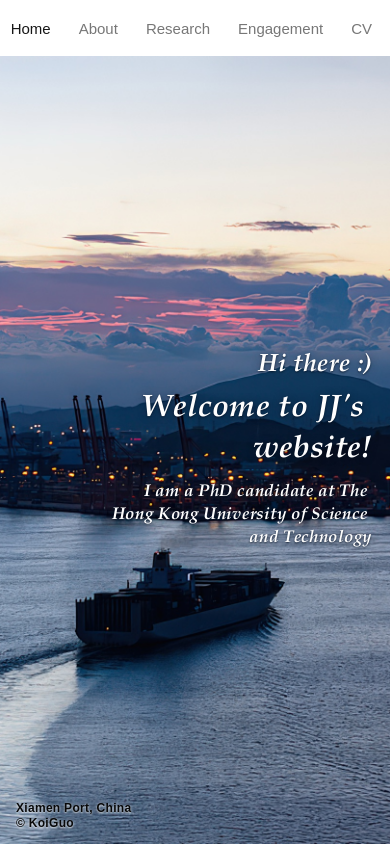
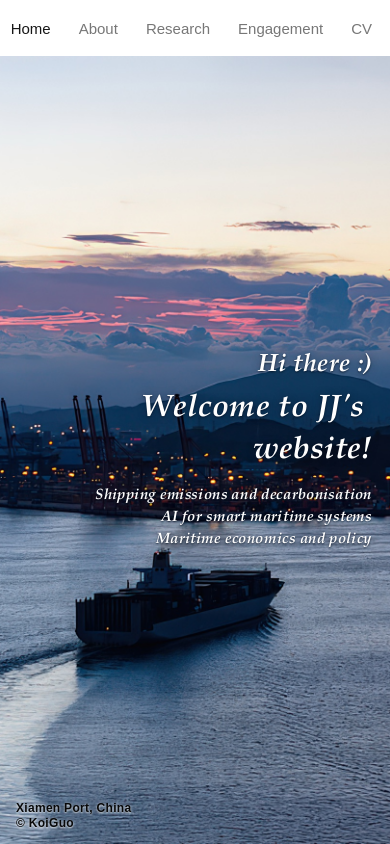
Before and after one commit to Amoylimee/Amoylimee.github.io, a plain HTML site: page index.html in a window 390 px wide. Drawn offline with Linux system fonts and the light colour scheme.

Commit message:
Refine research interests and About profile

```diff
--- a/assets/navigation.js
+++ b/assets/navigation.js
@@ -35,8 +35,8 @@ if (inkLines.length) {
         span.className = "ink-char";
         span.textContent = character;
 
-        const writeDelay = 350 + characterIndex * 34 + lineIndex * 180;
-        const fadeDelay = 7200 + characterIndex * 11;
+        const writeDelay = 350 + characterIndex * 25 + lineIndex * 150;
+        const fadeDelay = 8000 + characterIndex * 8;
         span.style.setProperty("--write-delay", `${writeDelay}ms`);
         span.style.setProperty("--fade-delay", `${fadeDelay}ms`);
 
@@ -49,8 +49,8 @@ if (inkLines.length) {
         space.className = "ink-char ink-space";
         space.textContent = "\u00a0";
 
-        const writeDelay = 350 + characterIndex * 34 + lineIndex * 180;
-        const fadeDelay = 7200 + characterIndex * 11;
+        const writeDelay = 350 + characterIndex * 25 + lineIndex * 150;
+        const fadeDelay = 8000 + characterIndex * 8;
         space.style.setProperty("--write-delay", `${writeDelay}ms`);
         space.style.setProperty("--fade-delay", `${fadeDelay}ms`);
         wordSpan.appendChild(space);
--- a/assets/styles.css
+++ b/assets/styles.css
@@ -228,10 +228,18 @@ a {
   font-size: clamp(31px, 3.2vw, 47px);
 }
 
-.ink-role {
-  max-width: 920px;
-  margin-top: 14px;
-  font-size: clamp(17px, 1.65vw, 25px);
+.ink-interests {
+  margin: 18px 0 0;
+  padding: 0;
+  list-style: none;
+}
+
+.ink-interest {
+  font-size: clamp(15px, 1.35vw, 21px);
+}
+
+.ink-interest + .ink-interest {
+  margin-top: 2px;
 }
 
 .ink-char {
@@ -652,16 +660,15 @@ a {
   }
 
   .ink-intro {
-    padding: 0 18px 0 26vw;
+    padding: 0 18px 0 12vw;
   }
 
   .ink-welcome {
     margin-top: 5px;
   }
 
-  .ink-role {
-    max-width: 560px;
-    margin-top: 11px;
+  .ink-interests {
+    margin-top: 14px;
   }
 
   .cover-location {
--- a/index.html
+++ b/index.html
@@ -5,12 +5,12 @@
     <meta name="viewport" content="width=device-width, initial-scale=1" />
     <meta
       name="description"
-      content="Jeremy Jiajing Chen is a PhD candidate at HKUST working on maritime decarbonisation, shipping analytics, and environmental and transport policy."
+      content="Jeremy Jiajing Chen is a PhD candidate at HKUST working on shipping decarbonisation, AI for smart maritime systems, and maritime economics."
     />
     <title>Jeremy Jiajing Chen</title>
     <link rel="icon" href="assets/favicon.svg?v=3" type="image/svg+xml" />
-    <link rel="stylesheet" href="assets/styles.css?v=28" />
-    <script src="assets/navigation.js?v=3" defer></script>
+    <link rel="stylesheet" href="assets/styles.css?v=29" />
+    <script src="assets/navigation.js?v=4" defer></script>
   </head>
   <body class="cover-page">
     <a class="skip-link" href="#main">Skip to content</a>
@@ -36,9 +36,17 @@
       <div class="ink-intro" aria-label="Welcome message">
         <p class="ink-line ink-greeting" data-ink-text>Hi there :)</p>
         <p class="ink-line ink-welcome" data-ink-text>Welcome to JJ's website!</p>
-        <p class="ink-line ink-role" data-ink-text>
-          I am a PhD candidate at The Hong Kong University of Science and Technology
-        </p>
+        <ul class="ink-interests" aria-label="Research interests">
+          <li class="ink-line ink-interest" data-ink-text>
+            Shipping emissions and decarbonisation
+          </li>
+          <li class="ink-line ink-interest" data-ink-text>
+            AI for smart maritime systems
+          </li>
+          <li class="ink-line ink-interest" data-ink-text>
+            Maritime economics and policy
+          </li>
+        </ul>
       </div>
       <p class="cover-location">
         Xiamen Port, China<br />
```
Also changed, not shown: about.html (+10 -9 lines).
